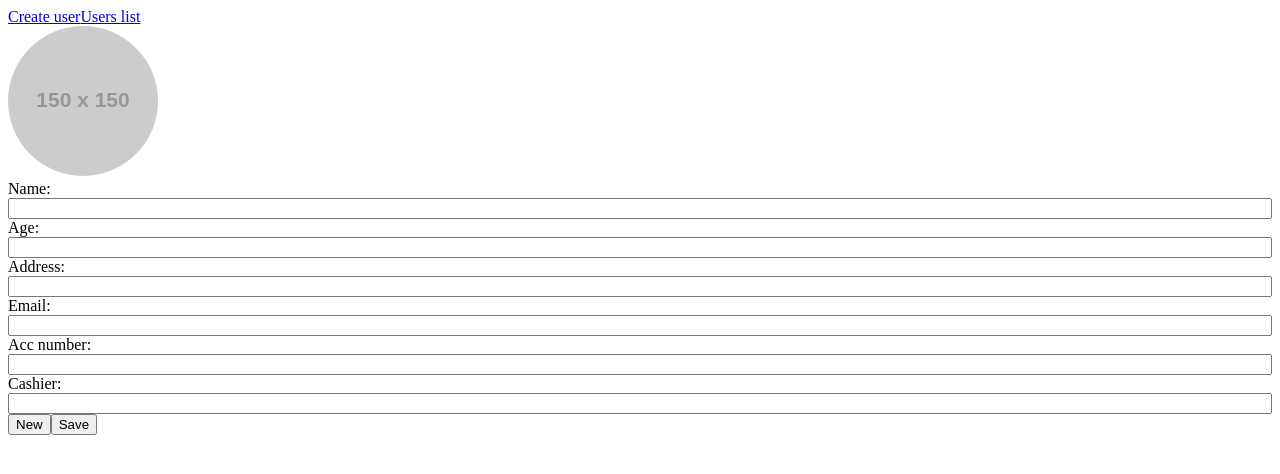
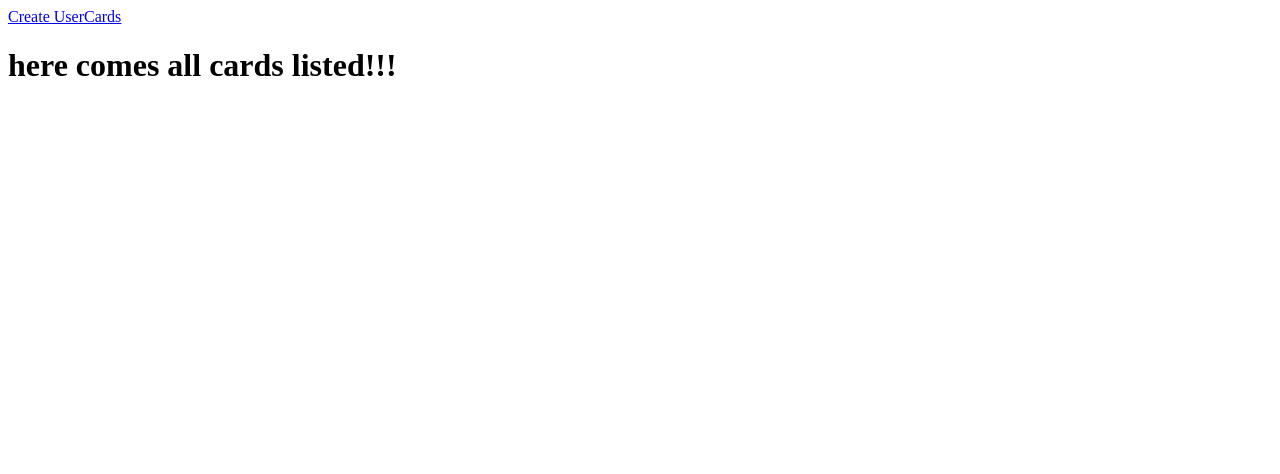
Before and after one commit to MathewsFranco/user-card-generator, a React (Create React App) app: page /cards in a window 1280 px wide. Shown: the top 474 px of the page. Built offline with nearby package versions, Linux system fonts and the light colour scheme.

Commit message:
added routes via react-routes-dom api

```diff
--- a/package.json
+++ b/package.json
@@ -11,6 +11,7 @@
     "json-server": "^0.16.3",
     "react": "^17.0.2",
     "react-dom": "^17.0.2",
+    "react-router-dom": "^5.2.0",
     "react-scripts": "4.0.3",
     "styled-components": "^5.2.3",
     "web-vitals": "^1.1.1"
--- a/server/db.json
+++ b/server/db.json
@@ -59,6 +59,16 @@
       "accNum": "36701941",
       "cashier": "$426.42",
       "id": 6
+    },
+    {
+      "name": "Mr. Diana O'Kon",
+      "avatar": "https://cdn.fakercloud.com/avatars/andreas_pr_128.jpg",
+      "age": 52,
+      "address": "5072 Stoltenberg Mission, Amarillo, Yemen",
+      "email": "Alva.Hilll@gmail.com",
+      "accNum": "24936808",
+      "cashier": "$975.41",
+      "id": 7
     }
   ]
 }
--- a/src/App.js
+++ b/src/App.js
@@ -1,13 +1,25 @@
 import React from 'react';
+import { Route, BrowserRouter as Router, Switch } from 'react-router-dom';
+import CardsDB from './components/CardsDB';
 import Header from './components/Header';
 import UserCard from './components/UserCard';
 
 function App() {
   return (
-    <div>
-      <Header />
-      <UserCard />
-    </div>
+    <>
+      <Router>
+        <Switch>
+          <Route path="/" exact>
+            <Header />
+            <UserCard />
+          </Route>
+          <Route path="/cards">
+            <Header />
+            <CardsDB />
+          </Route>
+        </Switch>
+      </Router>
+    </>
   );
 }
 
--- /dev/null
+++ b/src/components/CardsDB.jsx
@@ -0,0 +1,7 @@
+import React from 'react';
+
+const CardsDB = () => {
+  return <h1>here comes all cards listed!!!</h1>;
+};
+
+export default CardsDB;
--- a/src/components/Header.jsx
+++ b/src/components/Header.jsx
@@ -1,9 +1,10 @@
 import React from 'react';
+import { Link } from 'react-router-dom';
 
 const Header = () => (
   <div className="navbar">
-    <a href="/'">Create user</a>
-    <a href="/">Users list</a>
+    <Link to="/">Create User</Link>
+    <Link to="/cards">Cards</Link>
   </div>
 );
 
```
Also changed, not shown: src/setupTests.js (deleted, +0 -5 lines), 1 other file (tests, documents, lock files or other folders).
